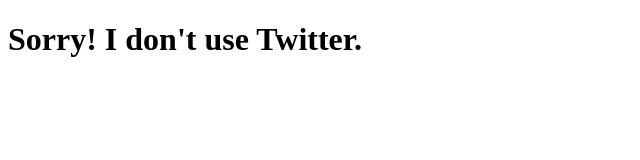
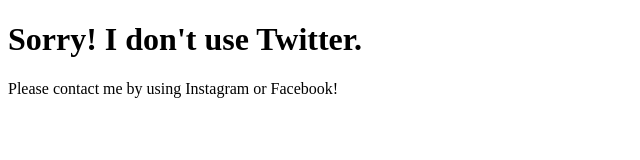
Before and after one commit to MelonJul/Message.github.io, a plain HTML site: page index.html in a window 1280 px wide. Shown: the whole page, without its empty margins (0-640 px from the left). Drawn offline with Linux system fonts and the light colour scheme.

Commit message:
Update index.html

```diff
--- a/index.html
+++ b/index.html
@@ -9,6 +9,7 @@
 
 <body>
     <h1>Sorry! I don't use Twitter.</h1>
+    <p>Please contact me by using Instagram or Facebook!</p>
 </body>
 
 </html>
```
